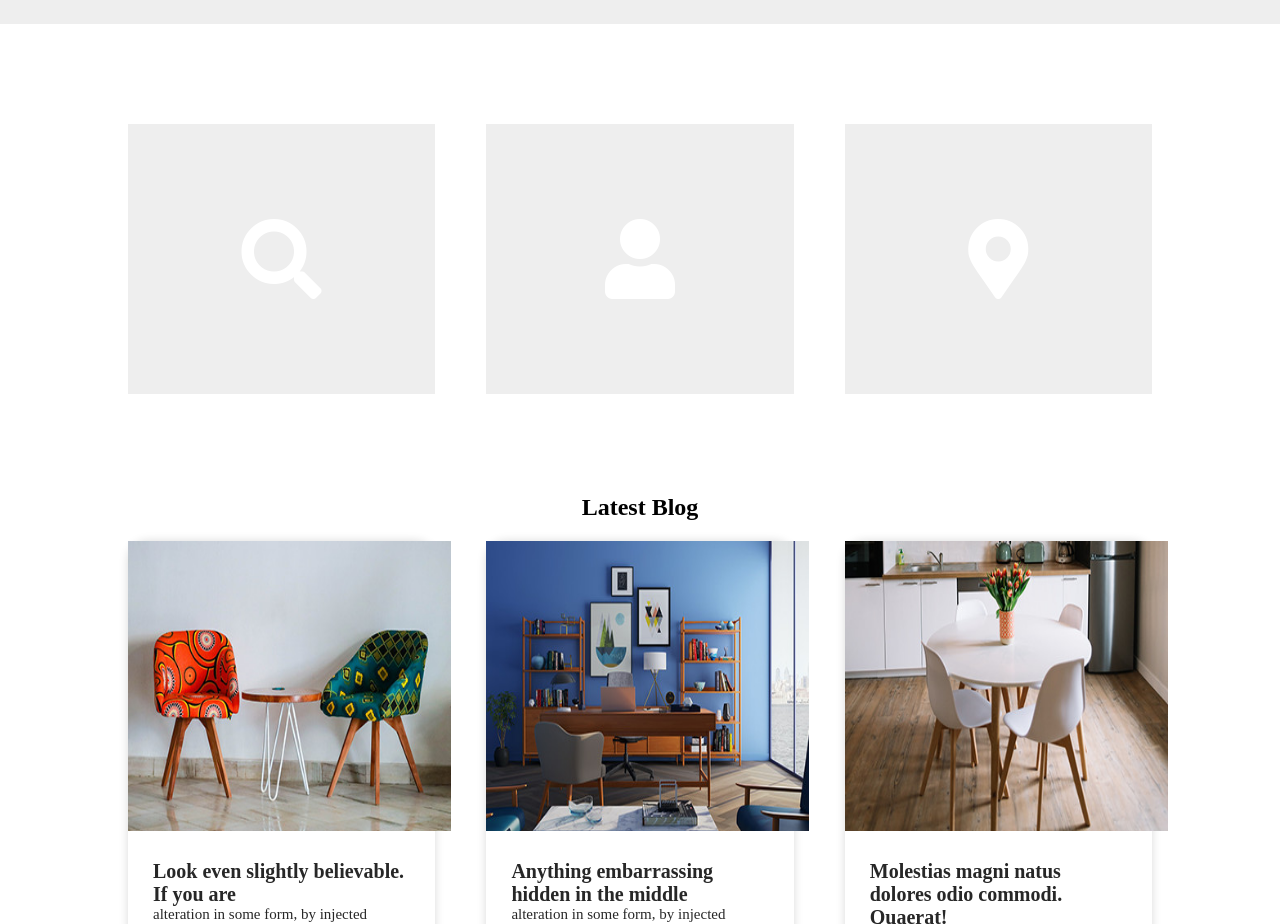
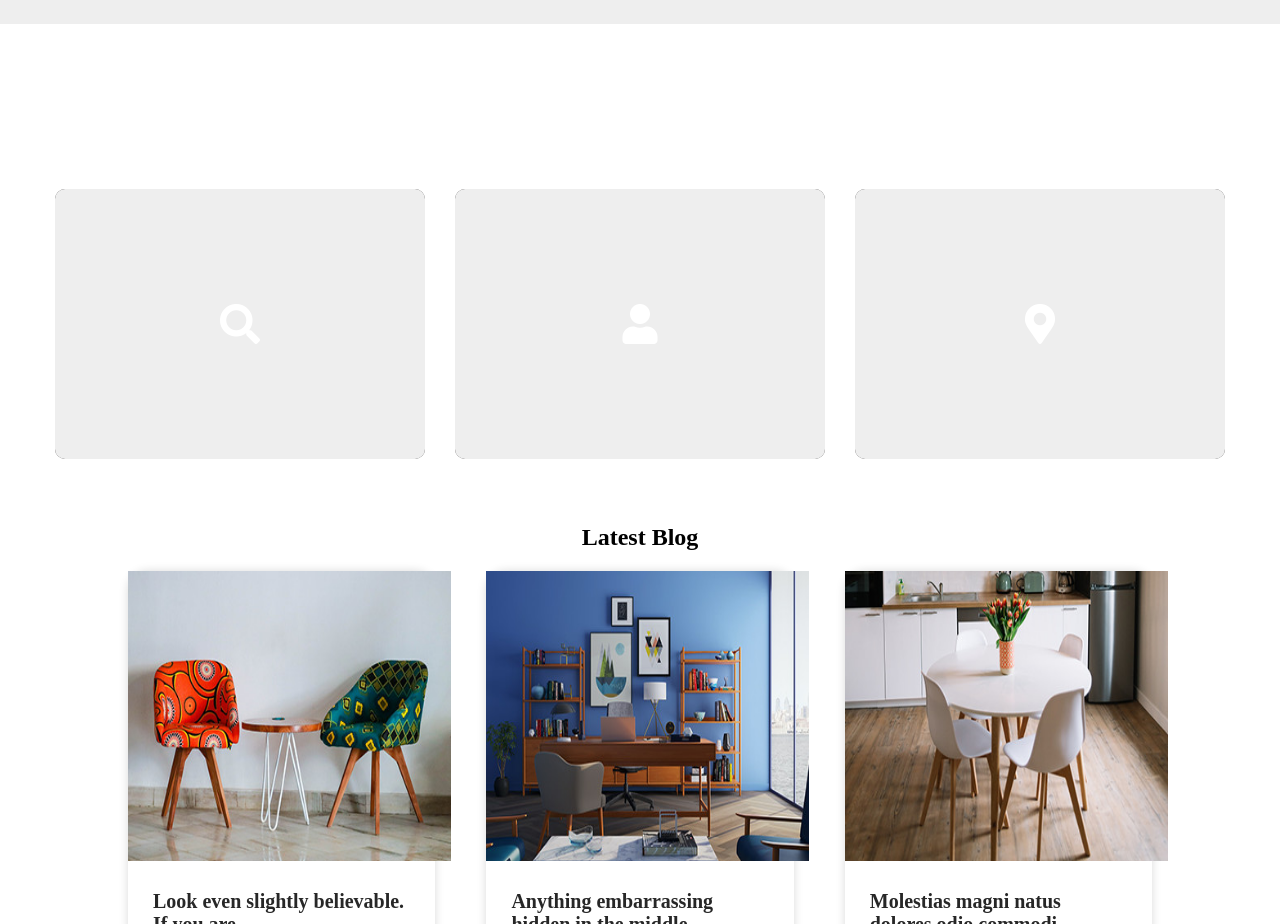
Before and after one commit to ahmed1943/my-first-html-and-css, a plain HTML site: page index.html in a window 1280 px wide. Shown: the part 2340-3264 px from the top of the page. Drawn offline with Linux system fonts and the light colour scheme.

Commit message:
fix hover

```diff
--- a/css/style.css
+++ b/css/style.css
@@ -408,7 +408,7 @@
 }
 
 
-
+/*
 
 .hover_contaner{
     width: 80%;
@@ -487,8 +487,100 @@
     font-size: 24px;
     margin: 0 0 10px;
 }
+ */
 
 
+ .hover_contaner{
+    position: relative;
+    width: 1200px;
+    height: 200px;
+    margin: 150px auto;
+    /* background: #000; */
+
+}
+
+.hover_contaner .all_box{
+    position: relative;
+    width: calc(400px - 30px);
+    height: calc( 300px - 30px);
+    background-color: #464444;
+    float: left;
+    margin: 15px;
+    box-sizing: border-box;
+    overflow: hidden;
+    border-radius: 10px;
+
+
+}
+
+.hover_contaner .all_box .icon{
+
+     position: absolute;
+     top: 0;
+     left: 0;
+     width: 100%;
+     height: 100%;
+     background: #eee;
+     transition: 0.5s;
+    z-index: 1;
+}
+
+.hover_contaner .all_box:hover .icon{
+    top: 20px;
+    left: calc(50% - 40px)  ;
+    width: 80px;
+    height: 80px;
+    border-radius: 50%;
+
+}
+
+.hover_contaner .all_box .icon .fas{
+    position: absolute;
+    top: 50%;
+    left: 50%;
+    transform: translate(-50%,-50%);
+    color: #fff;
+}
+
+.hover_contaner .all_box .icon .fas{
+    font-size: 40px;
+}
+
+
+.hover_contaner .all_box .dattels_box{
+    position: absolute;
+    top: 100%;
+    height: calc(100% - 100px);
+    text-align: center;
+    padding: 20px;
+    box-sizing: border-box;
+    transition: 0.5s;
+}
+
+.hover_contaner .all_box:hover .dattels_box{
+    top: 100px;
+}
+
+
+.hover_contaner .all_box .dattels_box h3{
+    margin: 0;
+    padding: 0;
+    color: #fff;
+    font-size: 24px;
+}
+.hover_contaner .all_box .dattels_box p{
+    margin: 0;
+    padding: 0;
+    color: #fff;
+
+}
+
+
+
+
+
+
+ /* end hover */
 .container_blog{
     width: 80%;
     height: 500px;
--- a/index.html
+++ b/index.html
@@ -306,7 +306,7 @@
 
     <!-- hover_contaner -->
 
-<div class="hover_contaner">
+<!-- <div class="hover_contaner">
   <div class="all_box "id="dd" >
     <div class="search_box">
       <i class="fas fa-search "></i>
@@ -333,6 +333,45 @@
 
   <div class="all_box">
     <div class="search_box">
+      <i class="fas fa-map-marker-alt "></i>
+    </div>
+    <div class="dattels_box">
+      <h3>search</h3>
+      <p>Lorem ipsum dolor sit amet consectetur
+        Adipisci enim possimus sit labore iusto veritatis
+      </p>
+    </div>
+  </div>
+</div> -->
+
+<div class="hover_contaner">
+  <div class="all_box ">
+    <div class="icon">
+      <i class="fas fa-search "></i>
+    </div>
+    <div class="dattels_box">
+      <h3>search</h3>
+      <p>Lorem ipsum dolor sit amet consectetur
+        Adipisci enim possimus sit labore iusto veritatis
+
+      </p>
+    </div>
+  </div>
+
+  <div class="all_box ">
+    <div class="icon">
+      <i class="fas fa-user "></i>
+    </div>
+    <div class="dattels_box">
+      <h3>search</h3>
+      <p>Lorem ipsum dolor sit amet consectetur
+        Adipisci enim possimus sit labore iusto veritatis
+      </p>
+    </div>
+  </div>
+
+  <div class="all_box">
+    <div class="icon">
       <i class="fas fa-map-marker-alt "></i>
     </div>
     <div class="dattels_box">
```
